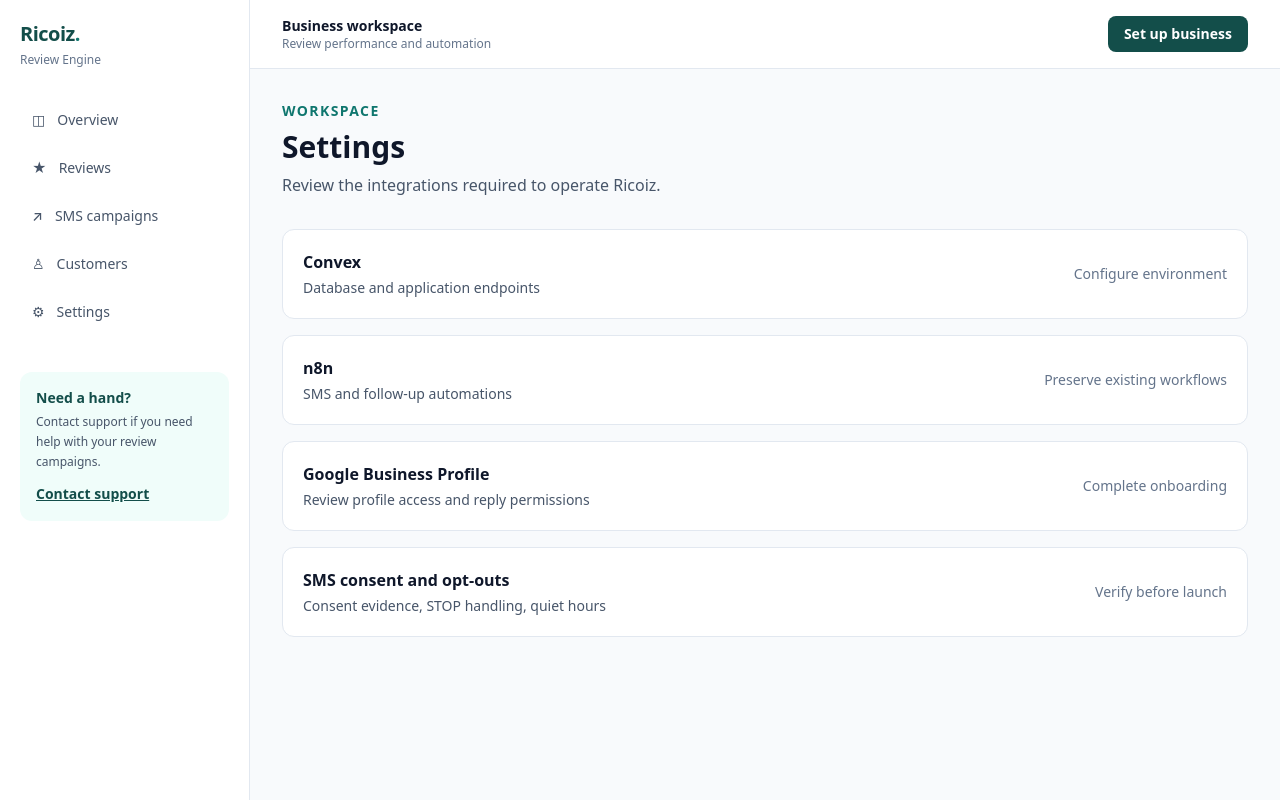
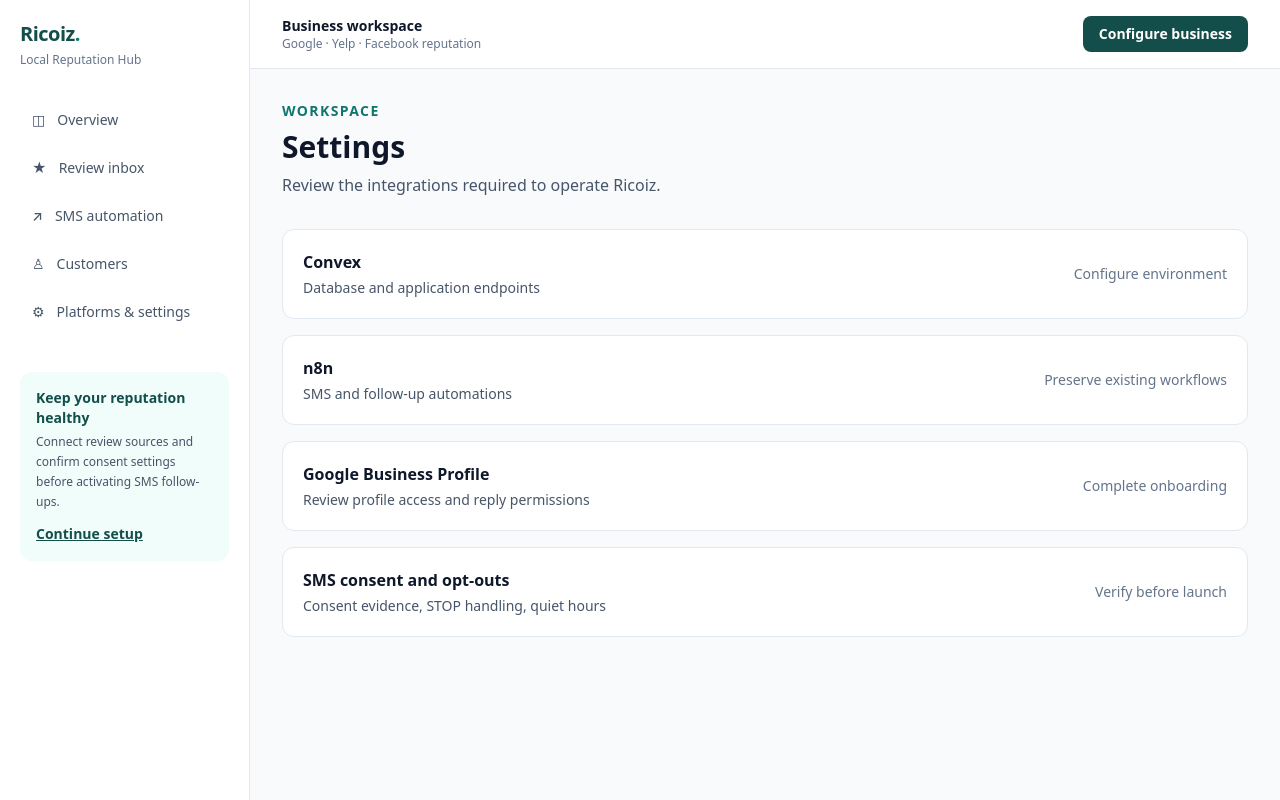
Before and after one commit to Deep-0610/Ricoiz_work, a Next.js app in the folder landing/: page /dashboard/settings in a window 1280 px wide. Built offline with nearby package versions, Linux system fonts and the light colour scheme.

Commit message:
Align dashboard navigation with reputation aggregator product

```diff
--- a/landing/app/dashboard/layout.jsx
+++ b/landing/app/dashboard/layout.jsx
@@ -2,10 +2,10 @@
 
 const navigation = [
   { href: "/dashboard", label: "Overview", icon: "◫" },
-  { href: "/dashboard/reviews", label: "Reviews", icon: "★" },
-  { href: "/dashboard/campaigns", label: "SMS campaigns", icon: "↗" },
+  { href: "/dashboard/reviews", label: "Review inbox", icon: "★" },
+  { href: "/dashboard/campaigns", label: "SMS automation", icon: "↗" },
   { href: "/dashboard/customers", label: "Customers", icon: "♙" },
-  { href: "/dashboard/settings", label: "Settings", icon: "⚙" },
+  { href: "/dashboard/settings", label: "Platforms & settings", icon: "⚙" },
 ];
 
 export default function DashboardLayout({ children }) {
@@ -13,7 +13,7 @@
     <div className="min-h-screen bg-slate-50 md:grid md:grid-cols-[250px_1fr]">
       <aside className="border-r border-slate-200 bg-white p-5 md:min-h-screen">
         <Link href="/" className="text-xl font-extrabold tracking-tight text-brand-dark">Ricoiz<span className="text-brand">.</span></Link>
-        <p className="mb-8 mt-1 text-xs text-slate-500">Review Engine</p>
+        <p className="mb-8 mt-1 text-xs text-slate-500">Local Reputation Hub</p>
         <nav className="flex gap-2 overflow-x-auto md:flex-col">
           {navigation.map((item) => (
             <Link key={item.href} href={item.href} className="flex shrink-0 items-center gap-3 rounded-lg px-3 py-2.5 text-sm font-medium text-slate-600 transition hover:bg-teal-50 hover:text-brand-dark">
@@ -22,15 +22,15 @@
           ))}
         </nav>
         <div className="mt-10 hidden rounded-xl bg-teal-50 p-4 md:block">
-          <p className="text-sm font-semibold text-brand-dark">Need a hand?</p>
-          <p className="mt-1 text-xs leading-5 text-slate-600">Contact support if you need help with your review campaigns.</p>
-          <a className="mt-3 inline-block text-sm font-semibold text-brand-dark underline" href="mailto:onboarding@review-engine.co">Contact support</a>
+          <p className="text-sm font-semibold text-brand-dark">Keep your reputation healthy</p>
+          <p className="mt-1 text-xs leading-5 text-slate-600">Connect review sources and confirm consent settings before activating SMS follow-ups.</p>
+          <a className="mt-3 inline-block text-sm font-semibold text-brand-dark underline" href="/onboarding">Continue setup</a>
         </div>
       </aside>
       <div className="min-w-0">
         <header className="flex items-center justify-between border-b border-slate-200 bg-white px-5 py-4 md:px-8">
-          <div><p className="text-sm font-semibold text-slate-900">Business workspace</p><p className="text-xs text-slate-500">Review performance and automation</p></div>
-          <Link href="/onboarding" className="rounded-lg bg-brand-dark px-4 py-2 text-sm font-semibold text-white hover:bg-brand">Set up business</Link>
+          <div><p className="text-sm font-semibold text-slate-900">Business workspace</p><p className="text-xs text-slate-500">Google · Yelp · Facebook reputation</p></div>
+          <Link href="/onboarding" className="rounded-lg bg-brand-dark px-4 py-2 text-sm font-semibold text-white hover:bg-brand">Configure business</Link>
         </header>
         <main className="p-5 md:p-8">{children}</main>
       </div>
```
